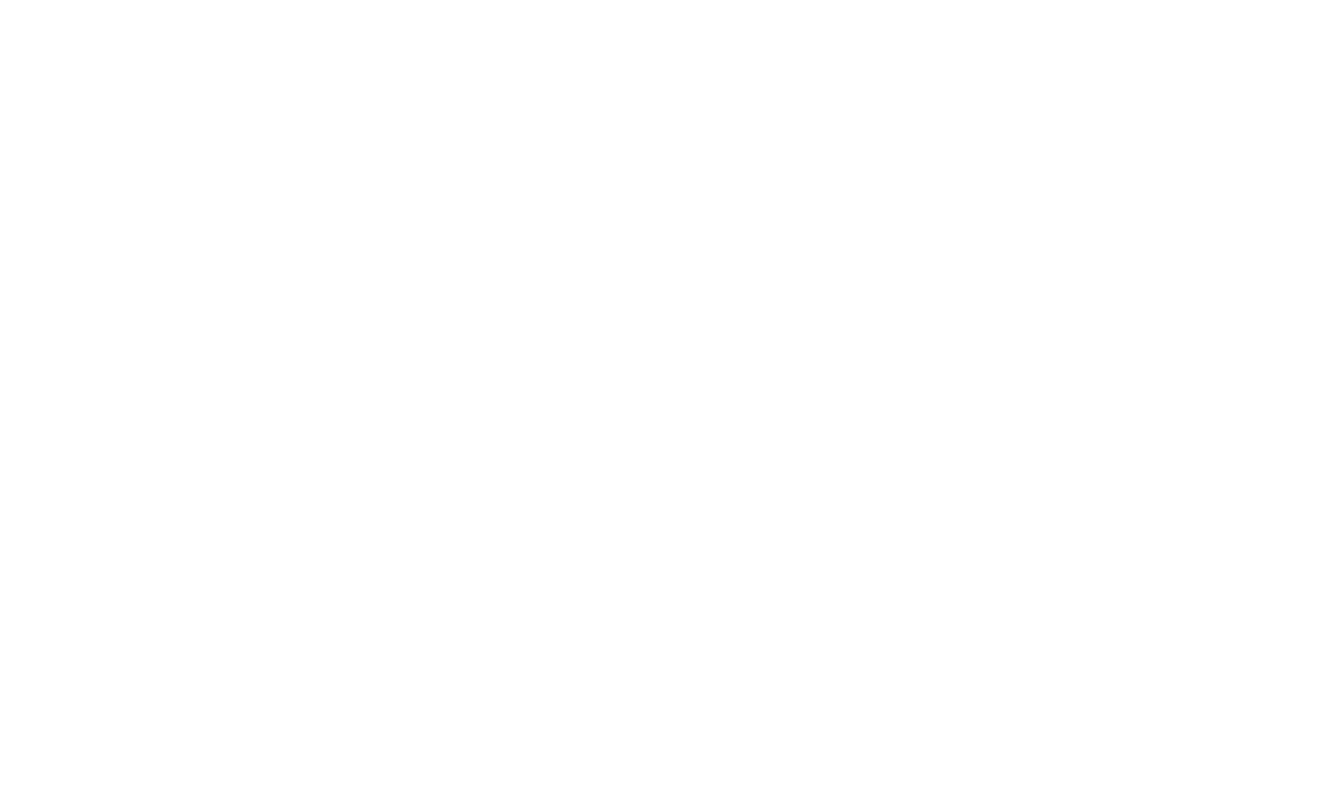
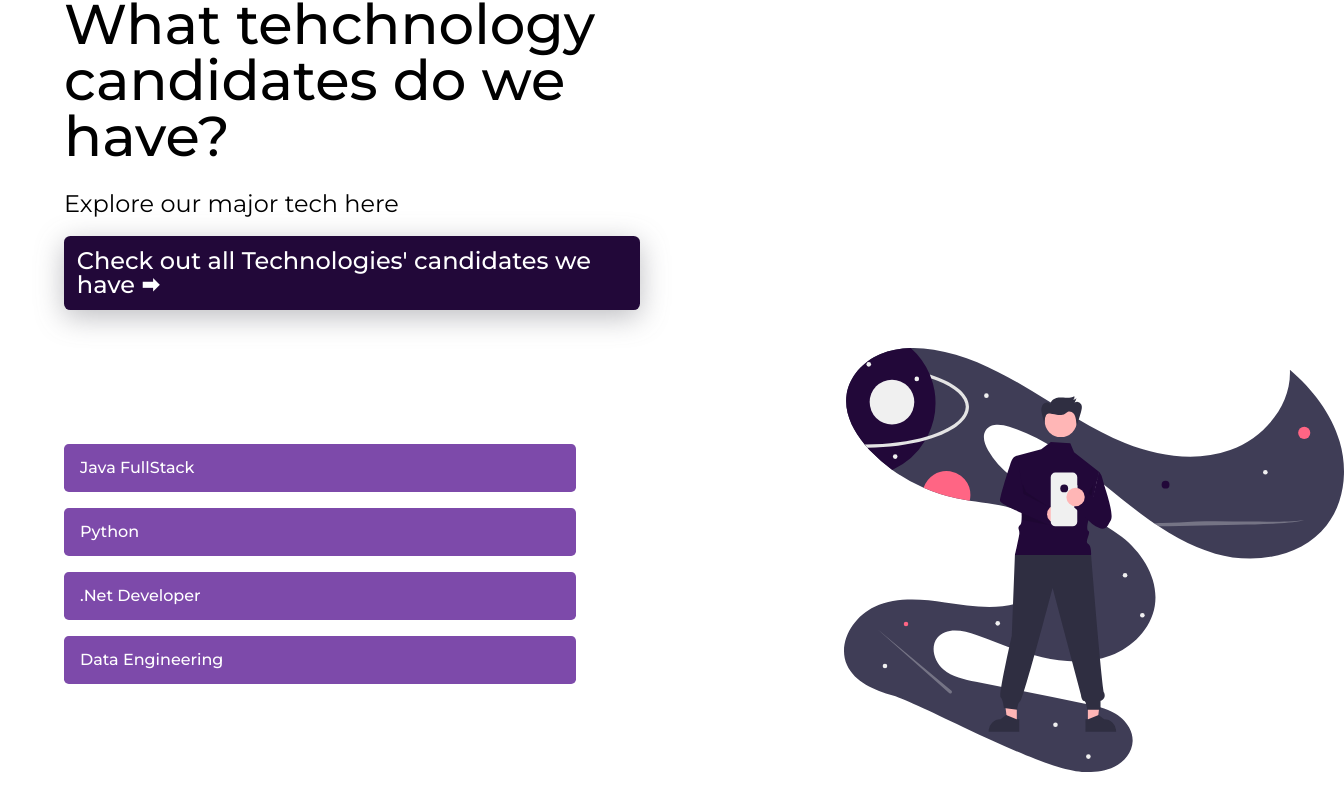
Before and after one commit to diptanshumahish/warriorsgrp, a Next.js app: page / in a window 1280 px wide. Shown: the part 1812-2622 px from the top of the page, 1344 px wide, since content can reach past the window. Before the commit the page ends 1744 px from the top, so only its background shows below. Built offline with nearby package versions, Linux system fonts and the light colour scheme.

Commit message:
added tech

```diff
--- a/pages/index.js
+++ b/pages/index.js
@@ -23,7 +23,7 @@
             <Link href='#'>
               <div className={styles.navEle}>Services</div>
             </Link>
-            <Link href="#">
+            <Link href="/tech">
               <div className={styles.navEle}>Technologies</div>
             </Link>
             <Link href='#'>
@@ -116,6 +116,28 @@
             </div>
           </div>
         </section>
+        <section id={styles.tech}>
+          <div id={styles.servicesHead}>
+            What tehchnology candidates do we have? <br />
+            <span>Explore our major tech here</span>
+            <Link href='/tech'>
+              <div id={styles.techButton}>Check out all Technologies&apos; candidates we have 🠮
+              </div>
+            </Link>
+            <div id={styles.techHomeArea}>
+              <div id={styles.techCardsHome}>
+                <div className={styles.techCardHome}>Java FullStack</div>
+                <div className={styles.techCardHome}>Python</div>
+                <div className={styles.techCardHome}>.Net Developer</div>
+                <div className={styles.techCardHome}>Data Engineering</div>
+              </div>
+              <div id={styles.img}>
+                <Image src='/techback.svg' height='500' width='500' />
+              </div>
+
+            </div>
+          </div>
+        </section>
       </main>
 
 
--- a/styles/Home.module.css
+++ b/styles/Home.module.css
@@ -132,3 +132,38 @@
   border-radius: 0.5rem;
   font-weight: 500;
 }
+
+#techButton {
+  margin-top: 1rem;
+  font-size: 1.5rem;
+  background-color: var(--themeColor);
+  padding: 0.8rem;
+  color: white;
+  border-radius: 0.4rem;
+  width: fit-content;
+  box-shadow: rgba(100, 100, 111, 0.429) 0px 7px 29px 0px;
+}
+
+#techHomeArea {
+  display: flex;
+  flex-direction: row;
+  width: 100vw;
+
+  align-items: center;
+  justify-content: space-between;
+}
+
+#techCardsHome {
+  display: flex;
+  flex-direction: column;
+  gap: 1rem;
+  width: 40%;
+}
+
+.techCardHome {
+  background-color: var(--themeSec);
+  color: white;
+  font-size: 1rem;
+  padding: 1rem;
+  border-radius: 0.3rem;
+}
--- a/styles/globals.css
+++ b/styles/globals.css
@@ -23,6 +23,7 @@
 
 * {
   box-sizing: border-box;
+  scroll-behavior: smooth;
 }
 
 nav {
@@ -46,3 +47,12 @@
   height: 100vh;
 
 }
+section{
+  padding: 4rem;
+}
+
+@media screen and (min-width:2000px) {
+  * {
+    font-size: 105%;
+  }
+}
```
Also changed, not shown: pages/tech.js (added, +8 -0 lines), public/techback.svg (added).
